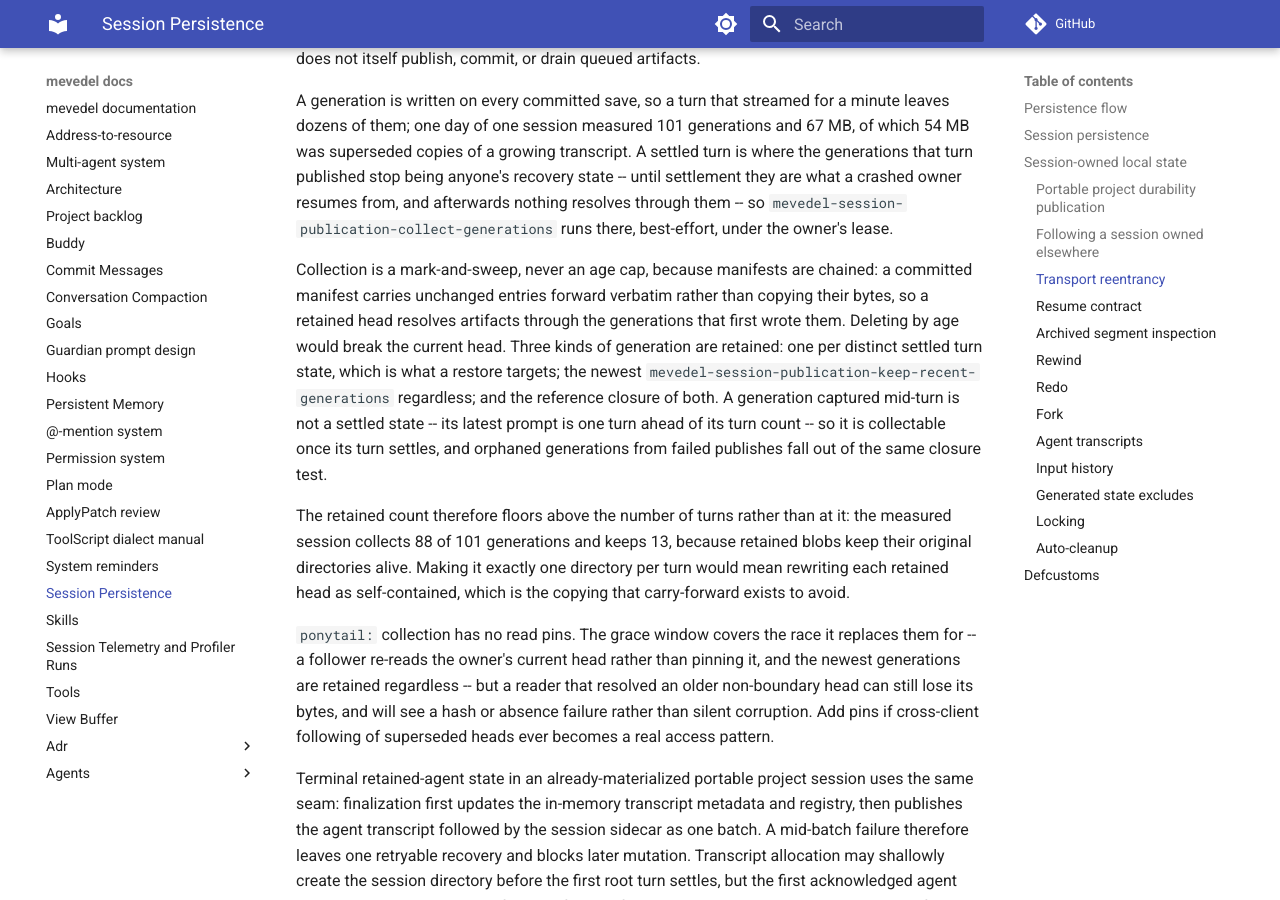
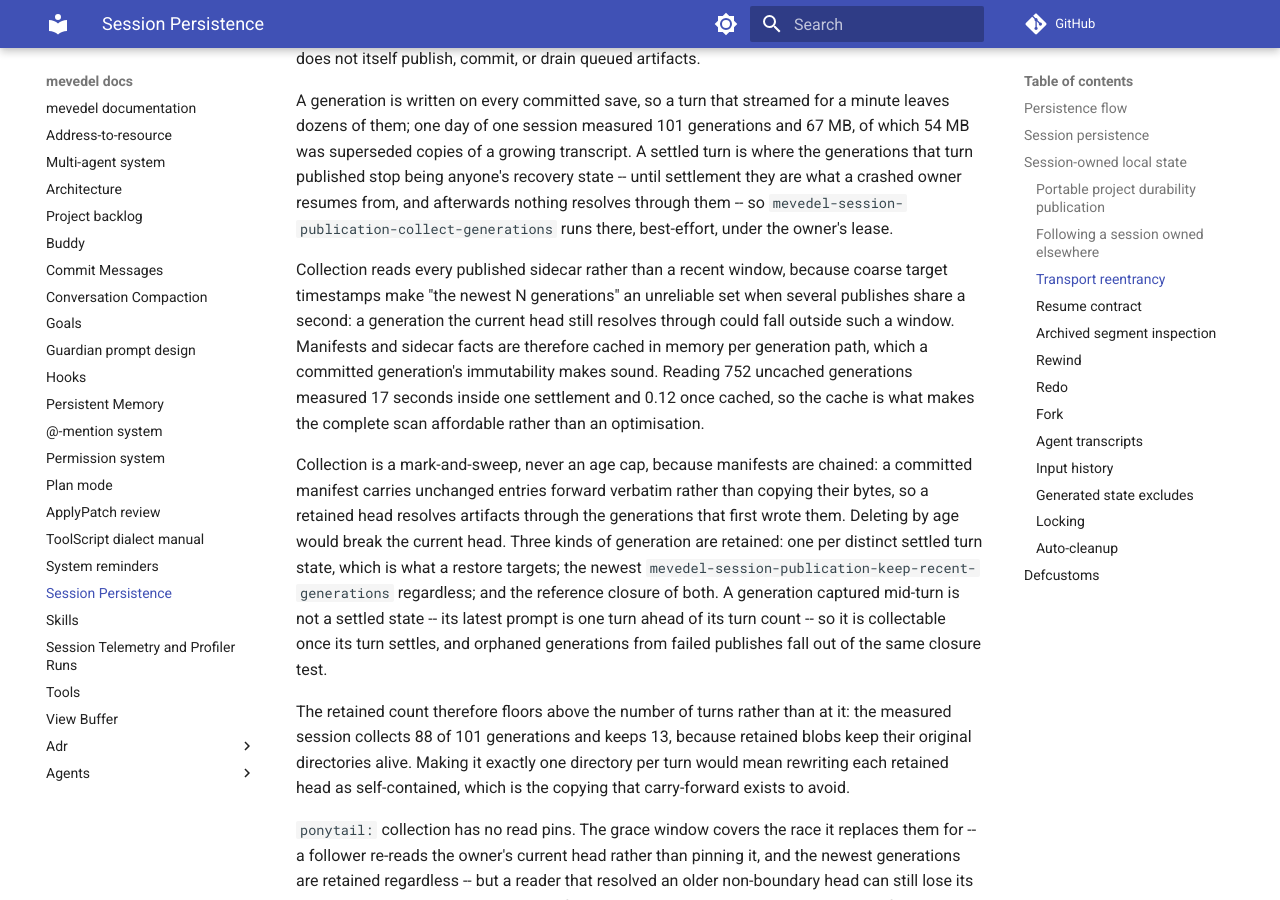
Before and after one commit to FrauH0lle/mevedel, an MkDocs documentation site: the page built from docs/sessions.md, in a window 1280 px wide and 900 px high, scrolled down 12608 px. Built offline with MkDocs 1.6.1 and Material for MkDocs 9.7.7, drawn with Linux system fonts in a browser that asks for light colours; comment, search, counter and statistics services are not loaded.

Commit message:
perf(sessions): Cache immutable published generation reads
Collection scans every published sidecar, because coarse target
timestamps make "the newest N generations" an unreliable set when several
publishes share a second: narrowing the scan to a window would let a
generation the current head still resolves through fall outside it.  That
complete scan cost 17 seconds inside one turn settlement on a session
whose 752 generations had never been collected -- the case a user's own
869 MB session turned up.

* mevedel-session-publication.el
(mevedel-session-publication--manifest-cache)
(mevedel-session-publication--facts-cache): New.  Keyed by generation
path, which a committed generation's immutability makes sound.  Reading
the same 752 generations again now costs 0.12 seconds, so the cache is
what makes the complete scan affordable rather than an optimisation.

(mevedel-session-publication--cached-manifest)
(mevedel-session-publication--cached-sidecar-facts): New.  A read that
finds nothing caches that too, so an unreadable generation is not
re-read on every pass.  Authority reads keep going through
`mevedel-session-publication-read', which verifies bytes rather than
trusting a remembered plist.

(mevedel-session-publication-generation-summaries): Read through the
caches.

(mevedel-session-publication--retained-generations): State why a summary
with no turn facts is retained as an unknown state.  Narrowing retention
to the picker's scan window looked equivalent and is not: it is exactly
the window coarse timestamps make unreliable.

* test/test-mevedel-session-publication.el
(mevedel-session-publication-collect-generations): Assert a second
listing asks the target for nothing.

* docs/sessions.md: Record the complete scan, its reason, and the cache
it depends on.

```diff
--- a/docs/sessions.md
+++ b/docs/sessions.md
@@ -591,6 +591,16 @@ recovery state -- until settlement they are what a crashed owner resumes from,
 and afterwards nothing resolves through them -- so
 `mevedel-session-publication-collect-generations` runs there, best-effort,
 under the owner's lease.
+
+Collection reads every published sidecar rather than a recent window,
+because coarse target timestamps make "the newest N generations" an
+unreliable set when several publishes share a second: a generation the
+current head still resolves through could fall outside such a window.
+Manifests and sidecar facts are therefore cached in memory per generation
+path, which a committed generation's immutability makes sound.  Reading
+752 uncached generations measured 17 seconds inside one settlement and
+0.12 once cached, so the cache is what makes the complete scan
+affordable rather than an optimisation.
 
 Collection is a mark-and-sweep, never an age cap, because manifests are
 chained: a committed manifest carries unchanged entries forward verbatim rather
```
Also changed, not shown: 2 other files.
